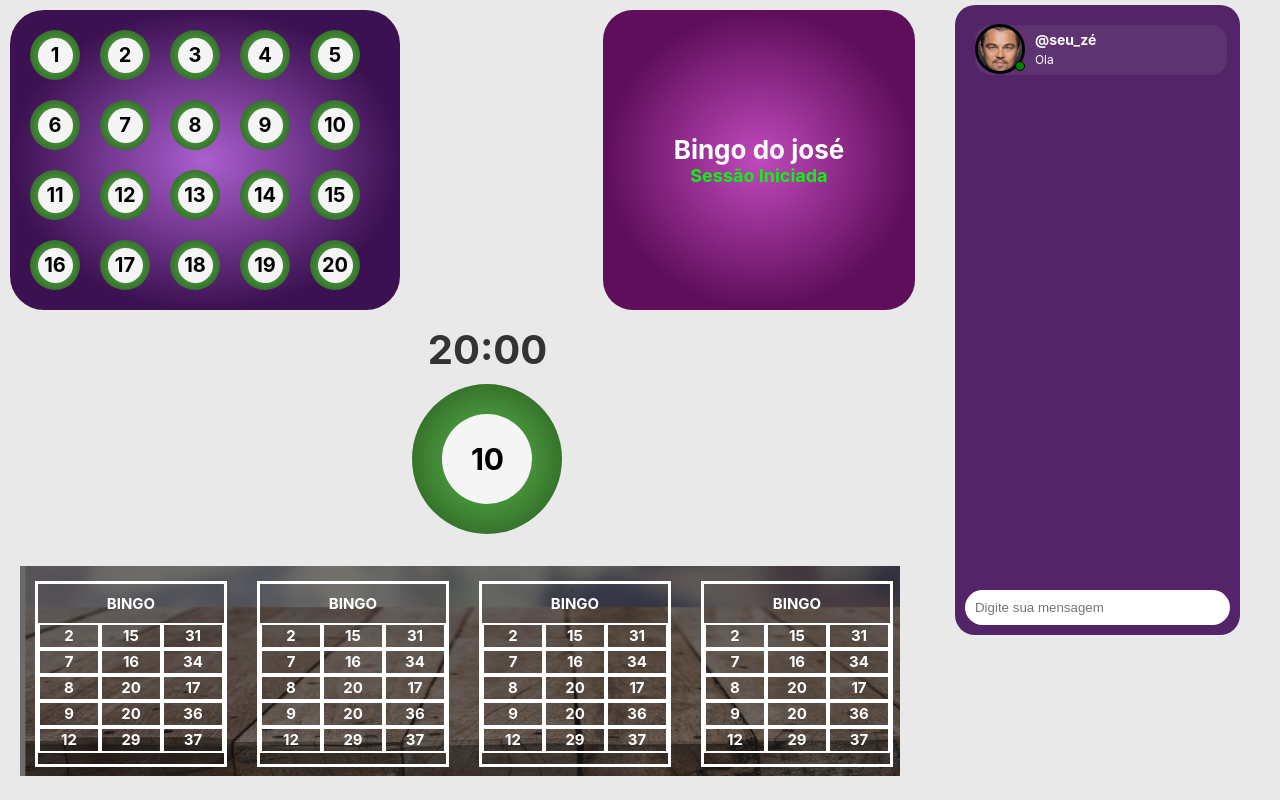
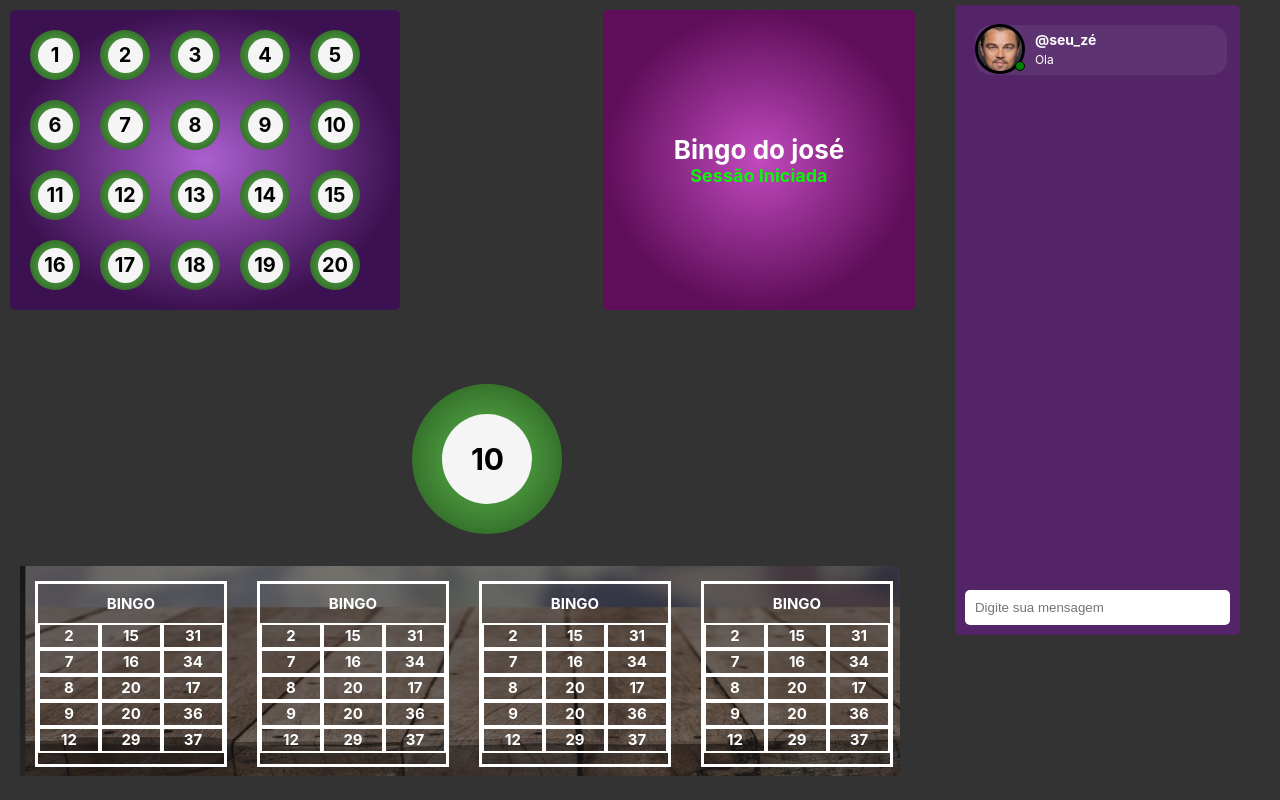
Before and after one commit to Gabriel4420/bingo-ronney, a Next.js app: page /bingo in a window 1280 px wide. Built offline with nearby package versions, Linux system fonts and the light colour scheme.

Commit message:
feat: :sparkles: background-color black and remove ronded borders

```diff
--- a/src/themes/global.ts
+++ b/src/themes/global.ts
@@ -13,7 +13,7 @@ const GlobalStyles = createGlobalStyle`
 
   html, body, #__next {
     height: 100%;
-    background-color: #e9e9e9;
+    background-color: #333;
     overflow-x:hidden;
   }
 
--- a/src/ui/components/Mols/BallsFinished/styles.ts
+++ b/src/ui/components/Mols/BallsFinished/styles.ts
@@ -4,7 +4,7 @@ export const Background = styled.div`
   display: flex;
   flex-direction: column;
   background: radial-gradient(50% 50% at 50% 50%, #ab5fcf 0%, #3c1151 100%);
-  border-radius: 34px;
+  border-radius: 5px;
   max-width: 390px;
   width: 100%;
   max-height: 300px;
--- a/src/ui/components/Mols/Chat/index.tsx
+++ b/src/ui/components/Mols/Chat/index.tsx
@@ -12,7 +12,7 @@ const Chat: React.FC = () => {
         type="text"
         tooltip="Lugar aonde se insere uma mensagem de texto"
         placeholder="Digite sua mensagem"
-        radius="30px"
+        radius="5px"
       />
     </S.Background>
   )
--- a/src/ui/components/Mols/Chat/styles.ts
+++ b/src/ui/components/Mols/Chat/styles.ts
@@ -5,7 +5,7 @@ export const Background = styled.aside`
   height: 630px;
   margin: 0.5em 1em;
   background: #532568;
-  border-radius: 20px;
+  border-radius: 5px;
   padding: 1rem;
   display: flex;
   flex-direction: column;
--- a/src/ui/components/Mols/SessionStatus/styles.ts
+++ b/src/ui/components/Mols/SessionStatus/styles.ts
@@ -6,7 +6,7 @@ export const Background = styled.div`
   align-items: center;
   justify-content: center;
   background: radial-gradient(50% 50% at 50% 50%, #c149bd 0%, #5e0e5a 100%);
-  border-radius: 30px;
+  border-radius: 5px;
   max-width: 312px;
   width: 80%;
   max-height: 300px;
--- a/src/ui/components/Organisms/BingoScreen/style.ts
+++ b/src/ui/components/Organisms/BingoScreen/style.ts
@@ -6,5 +6,4 @@ export const Background = styled.div`
   justify-content: space-between;
   max-width: 1440px;
   width: 100%;
-  background-color: #e9e9e9;
 `
```
